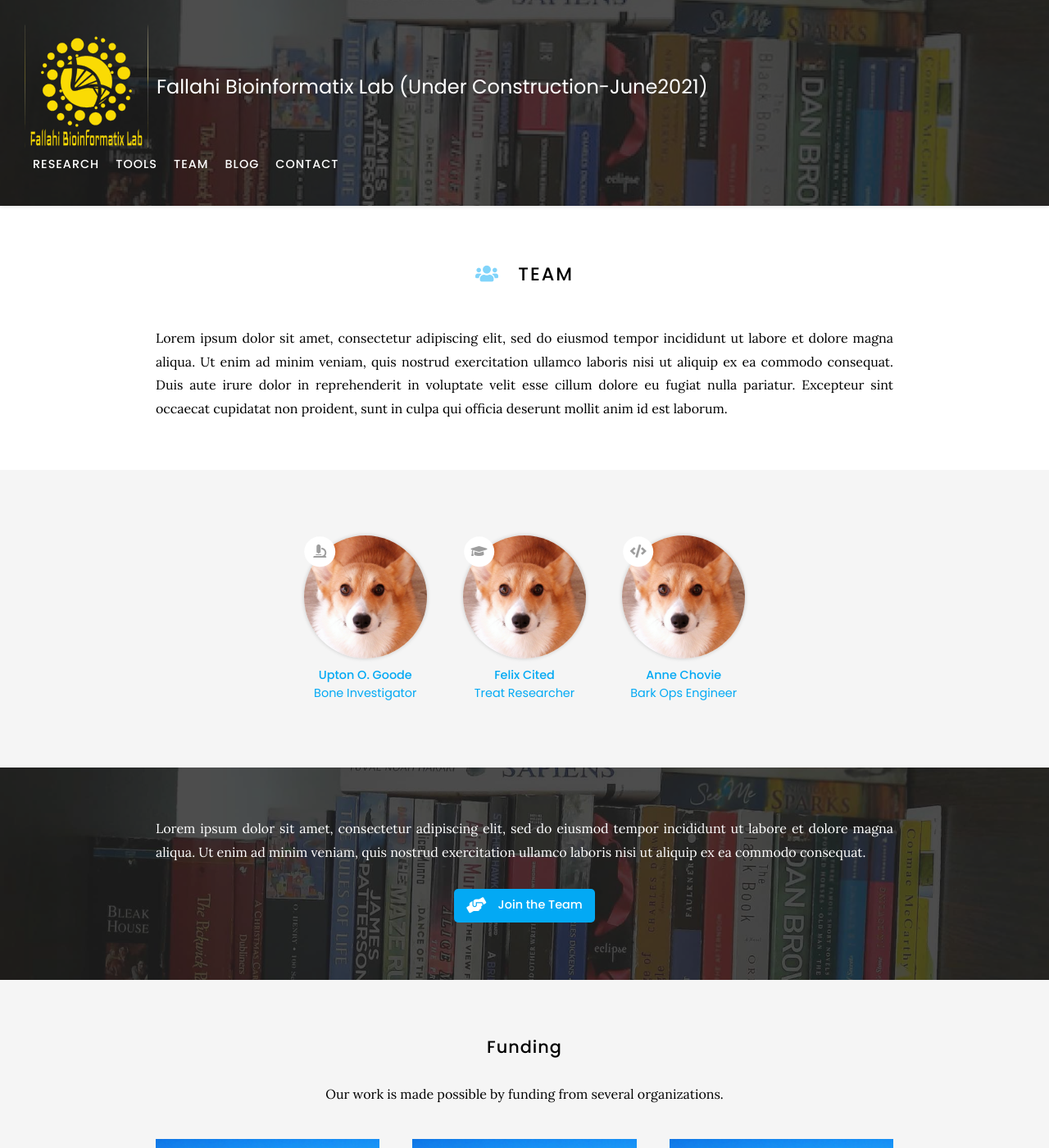
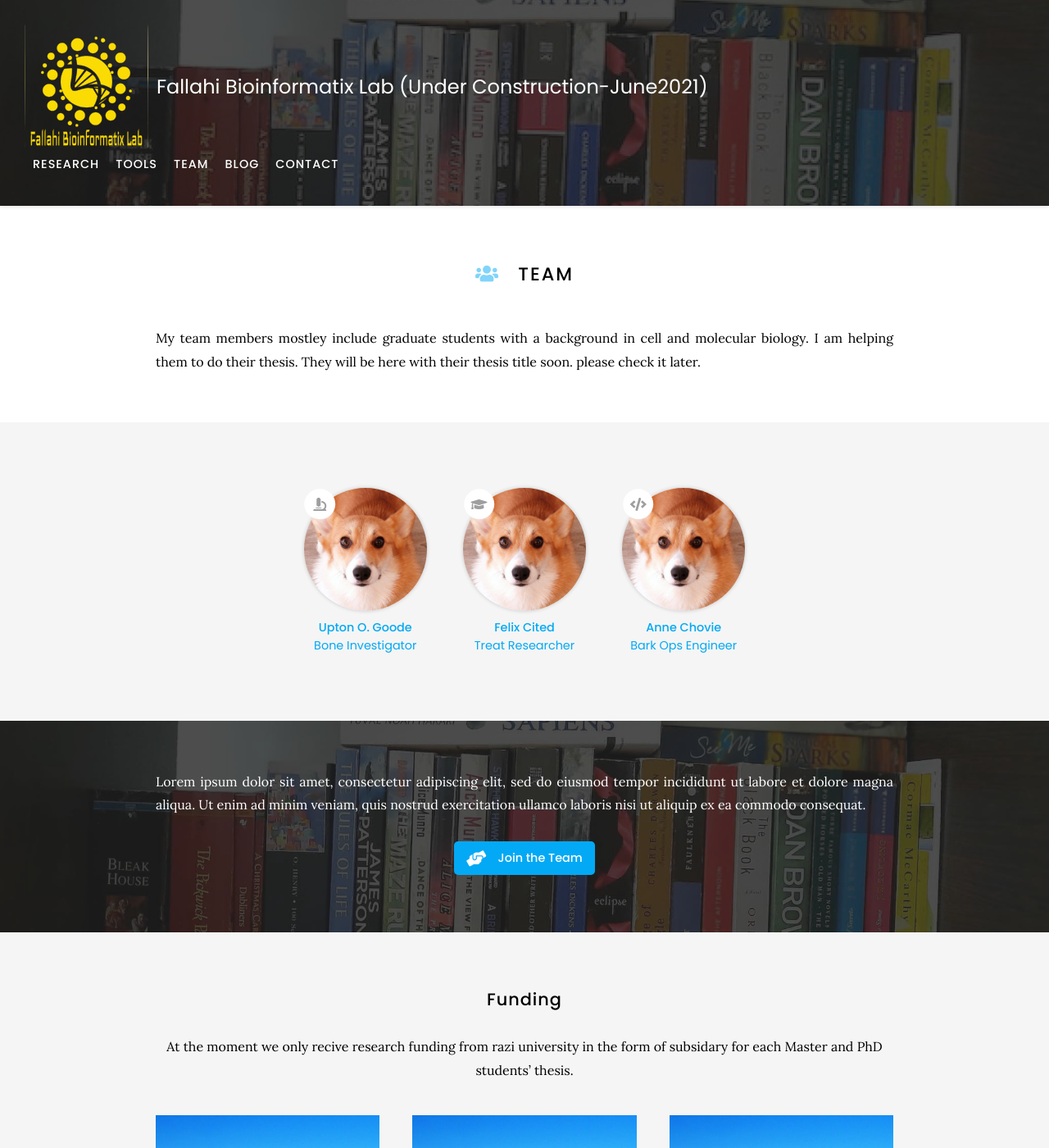
Before and after one commit to Hossein-Fallahi/Fallahi-Bioinformatics-Lab, a Jekyll site: the page built from team/index.md, in a window 1280 px wide and 1400 px high. Shown: the whole window at 82% size. Built offline with Jekyll 4.4.1, drawn with Linux system fonts in a browser that asks for light colours; nearby versions of some CDN libraries.

Commit message:
Update index.md

```diff
--- a/team/index.md
+++ b/team/index.md
@@ -7,10 +7,9 @@ nav:
 
 # <i class="fas fa-users"></i>Team
 
-Lorem ipsum dolor sit amet, consectetur adipiscing elit, sed do eiusmod tempor incididunt ut labore et dolore magna aliqua.
-Ut enim ad minim veniam, quis nostrud exercitation ullamco laboris nisi ut aliquip ex ea commodo consequat.
-Duis aute irure dolor in reprehenderit in voluptate velit esse cillum dolore eu fugiat nulla pariatur.
-Excepteur sint occaecat cupidatat non proident, sunt in culpa qui officia deserunt mollit anim id est laborum.
+My team members mostley include graduate students with a background in cell and molecular biology. I am helping them to do their thesis.
+They will be here with their thesis title soon.
+please check it later.
 
 {% include section.html %}
 
@@ -52,7 +51,7 @@ Ut enim ad minim veniam, quis nostrud exercitation ullamco laboris nisi ut aliqu
 
 ## Funding
 
-Our work is made possible by funding from several organizations.
+At the moment we only recive research funding from razi university in the form of subsidary for each Master and PhD students' thesis.
 {:.center}
 
 {%
```
